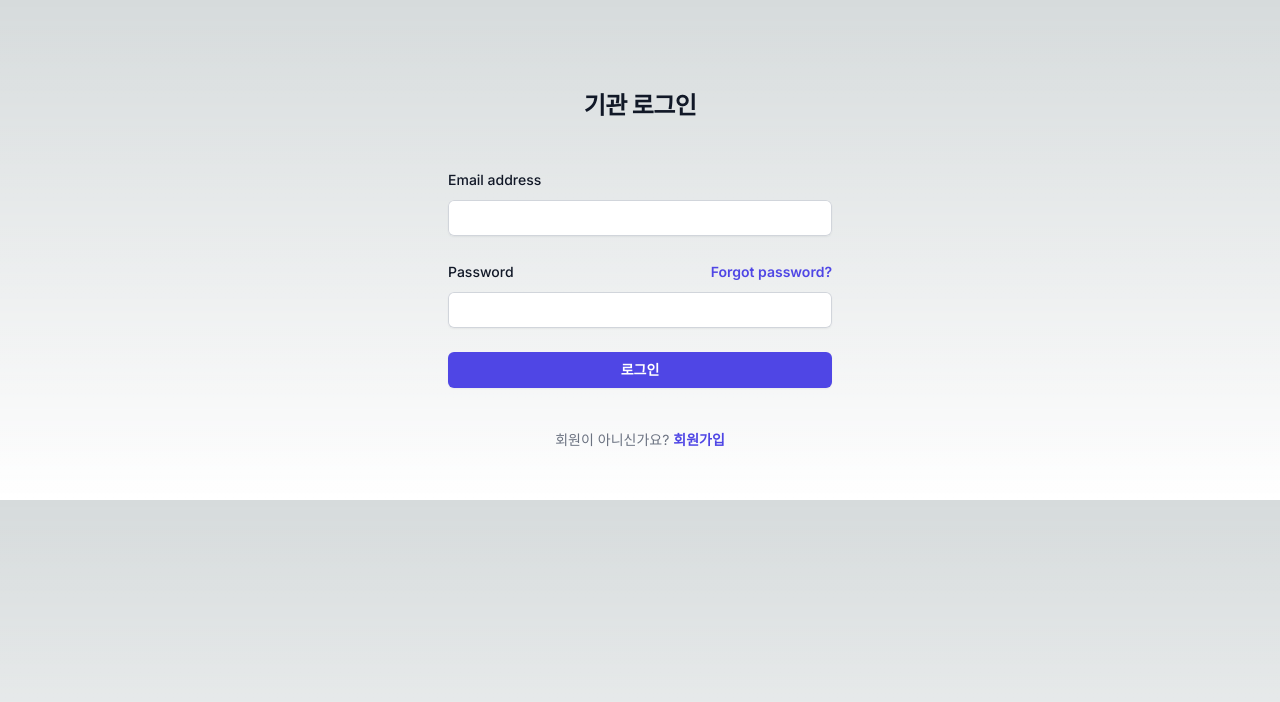
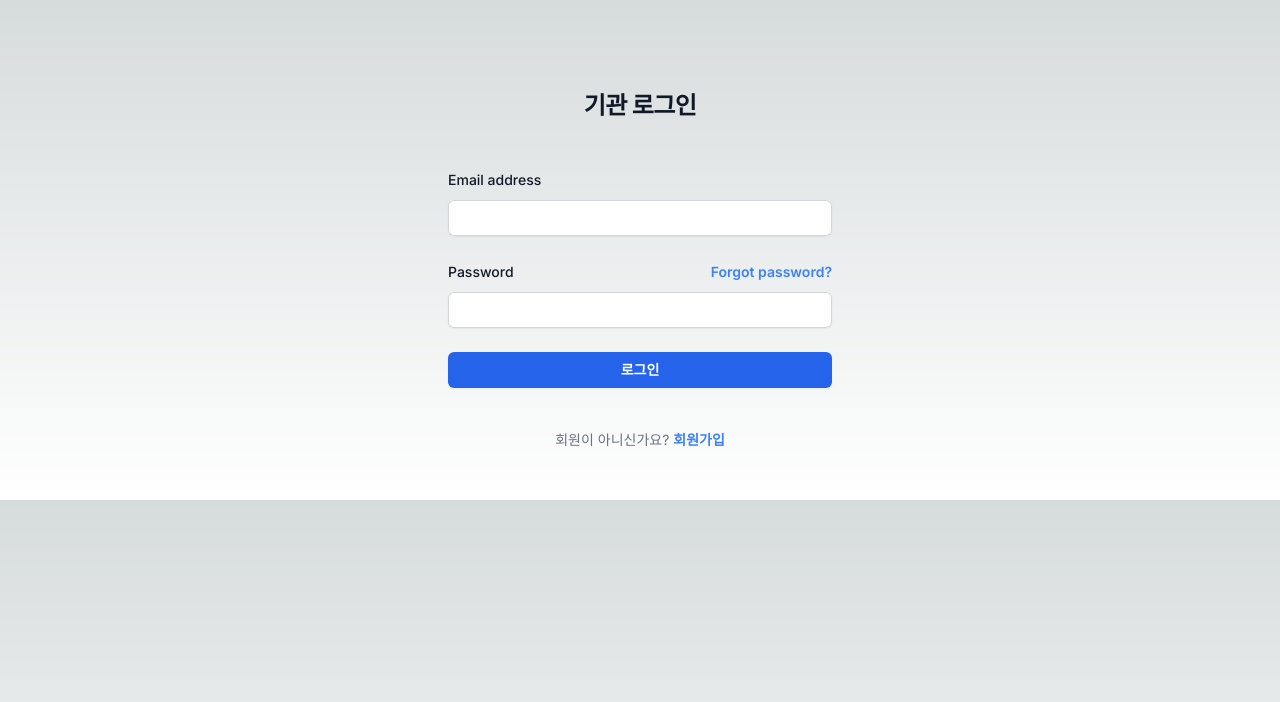
Before and after one commit to AI-x-optional/FE, a Next.js app: page /institution/login in a window 1280 px wide. Shown: the top 702 px of the page. Built offline with nearby package versions, Linux system fonts and the light colour scheme.

Commit message:
Design: css 변경

```diff
--- a/app/institution/login/page.js
+++ b/app/institution/login/page.js
@@ -45,7 +45,7 @@
                                     type="email"
                                     autoComplete="email"
                                     required
-                                    className="block w-full rounded-md border-0 py-1.5 text-gray-900 shadow-sm ring-1 ring-inset ring-gray-300 placeholder:text-gray-400 focus:ring-2 focus:ring-inset focus:ring-indigo-600 sm:text-sm sm:leading-6"
+                                    className="block w-full  pl-3 rounded-md border-0 py-1.5 text-gray-900 shadow-sm ring-1 ring-inset ring-gray-300 placeholder:text-gray-400 focus:ring-2 focus:ring-inset focus:ring-blue-500 sm:text-sm sm:leading-6"
                                 />
                             </div>
                         </div>
@@ -56,7 +56,7 @@
                                     Password
                                 </label>
                                 <div className="text-sm">
-                                    <a href="#" className="font-semibold text-indigo-600 hover:text-indigo-500">
+                                    <a href="#" className="font-semibold text-blue-500 hover:text-blue-500">
                                         Forgot password?
                                     </a>
                                 </div>
@@ -67,7 +67,7 @@
                                     type="password"
                                     autoComplete="current-password"
                                     required
-                                    className="block w-full rounded-md border-0 py-1.5 text-gray-900 shadow-sm ring-1 ring-inset ring-gray-300 placeholder:text-gray-400 focus:ring-2 focus:ring-inset focus:ring-indigo-600 sm:text-sm sm:leading-6"
+                                    className="block w-full pl-3 rounded-md border-0 py-1.5 text-gray-900 shadow-sm ring-1 ring-inset ring-gray-300 placeholder:text-gray-400 focus:ring-2 focus:ring-inset focus:ring-blue-500 sm:text-sm sm:leading-6"
                                 />
                             </div>
                         </div>
@@ -75,7 +75,7 @@
                         <div>
                             <button
                                 type="submit"
-                                className="flex w-full justify-center rounded-md bg-indigo-600 px-3 py-1.5 text-sm font-semibold leading-6 text-white shadow-sm hover:bg-indigo-500 focus-visible:outline focus-visible:outline-2 focus-visible:outline-offset-2 focus-visible:outline-indigo-600"
+                                className="flex w-full justify-center rounded-md bg-blue-600 px-3 py-1.5 text-sm font-semibold leading-6 text-white shadow-sm hover:bg-blue-500 focus-visible:outline focus-visible:outline-2 focus-visible:outline-offset-2 focus-visible:outline-blue-500"
                             >
                                 로그인
                             </button>
@@ -84,7 +84,7 @@
 
                     <p className="mt-10 text-center text-sm text-gray-500">
                         회원이 아니신가요? {' '}
-                        <a href="#" className="font-semibold leading-6 text-indigo-600 hover:text-indigo-500">
+                        <a href="/#" className="font-semibold leading-6 text-blue-500 hover:text-blue-500">
                             회원가입
                         </a>
                     </p>
```
